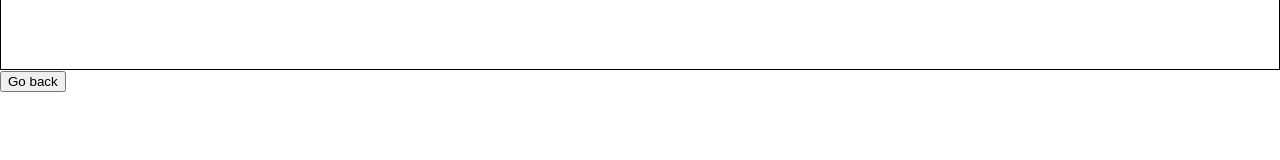
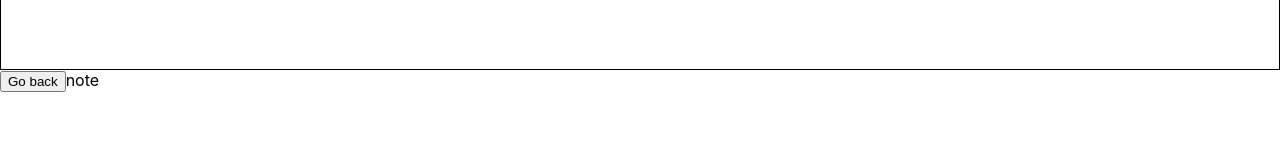
Before and after one commit to BenGrabowski/noteful, a React (Create React App) app: page /note in a window 1280 px wide. Shown: the part 122-282 px from the top of the page. Built offline with nearby package versions, Linux system fonts and the light colour scheme.

Commit message:
update for help on setSelectedNote

```diff
--- a/src/Main/Main.js
+++ b/src/Main/Main.js
@@ -33,6 +33,7 @@ class Main extends Component {
                     render={() =>
                         <NotePage
                             notes={this.props.notes}
+                            selectedNote={this.props.selectedNote}
                         />
                     }
                 />
--- a/src/Main/Notepage.js
+++ b/src/Main/Notepage.js
@@ -3,9 +3,10 @@ import React, { Component } from 'react';
 class NotePage extends Component {
     render() {
         console.log(this.props.notes);
+        const note = 'note';
         return (
             <div>
-
+                {note}
             </div>
         );
     }
```
